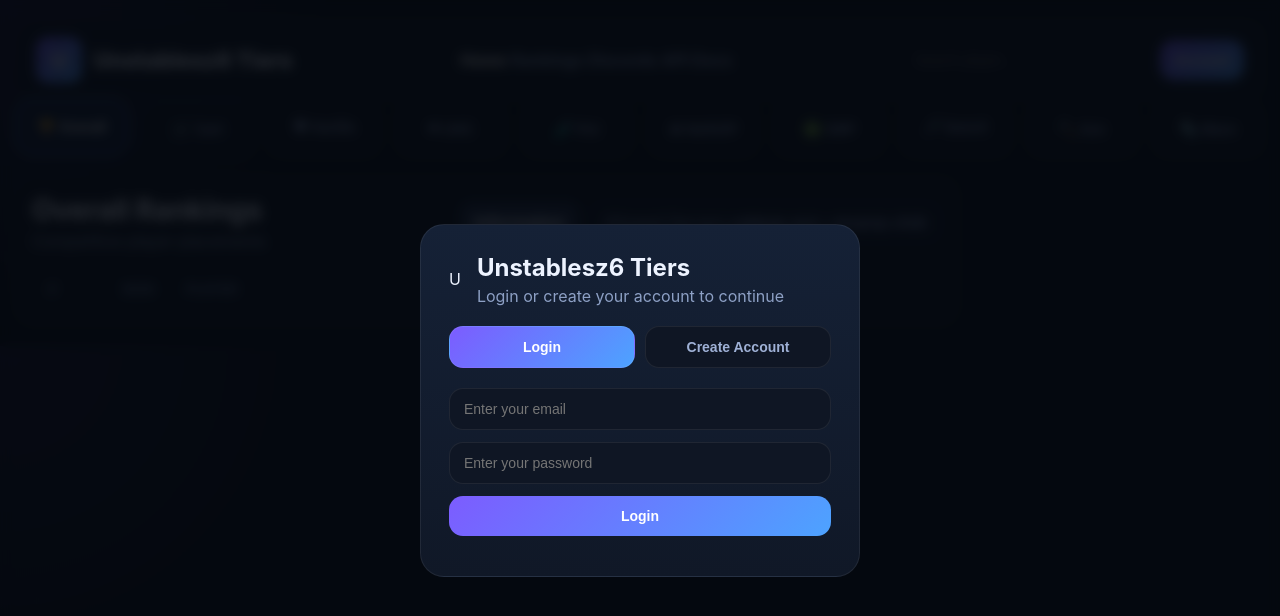
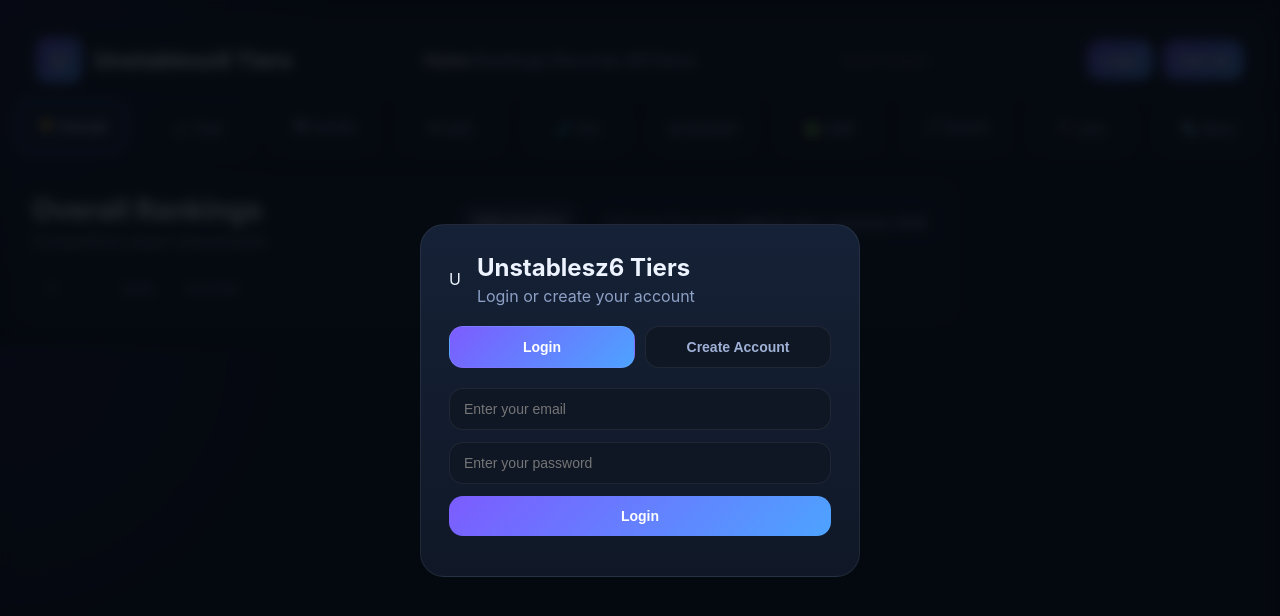
Before and after one commit to unstablesz6/Tierlist-Unstable, a plain HTML site: page index.html in a window 1280 px wide. Drawn offline with Linux system fonts and the light colour scheme; no server answers.

Commit message:
Update index.html

```diff
--- a/index.html
+++ b/index.html
@@ -13,7 +13,7 @@
         <div class="modal-logo">U</div>
         <div>
           <h2>Unstablesz6 Tiers</h2>
-          <p>Login or create your account to continue</p>
+          <p>Login or create your account</p>
         </div>
       </div>
 
@@ -59,7 +59,8 @@
 
       <div class="top-actions">
         <input type="text" id="searchInput" placeholder="Search player..." />
-        <button id="openAuthBtn" class="id-btn">Account</button>
+        <button id="openLoginBtn" class="id-btn">Login</button>
+        <button id="openSignupBtn" class="id-btn">Sign Up</button>
         <button id="logoutBtn" class="ghost-btn hidden">Logout</button>
       </div>
     </header>
```
